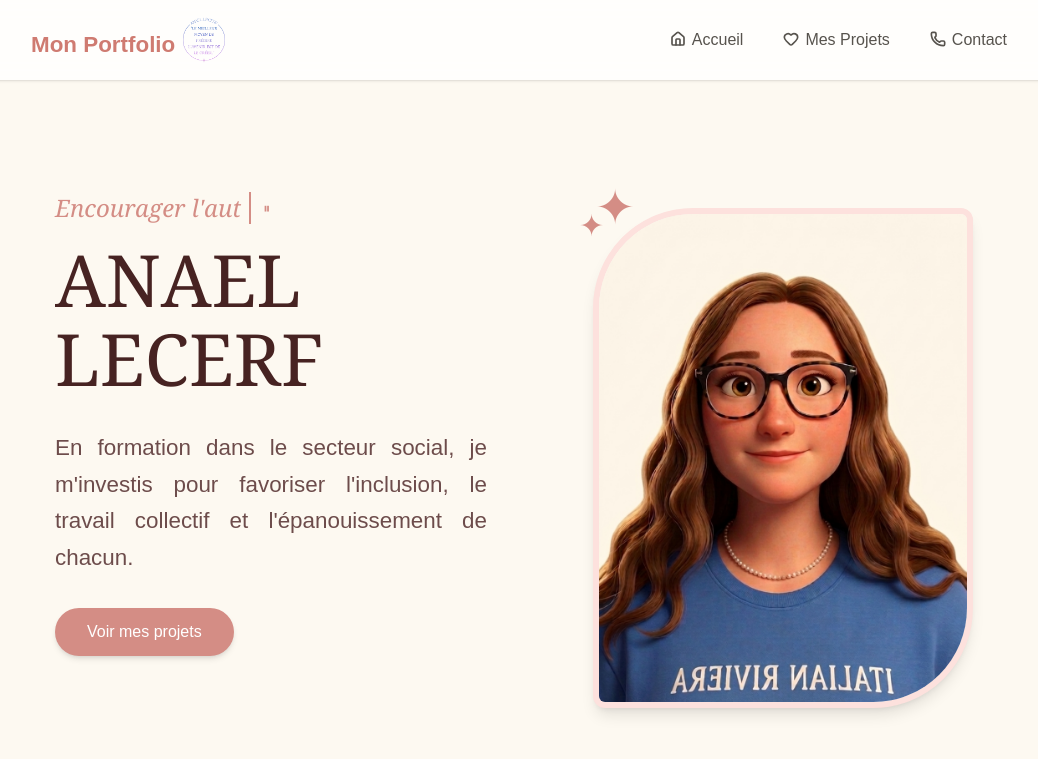
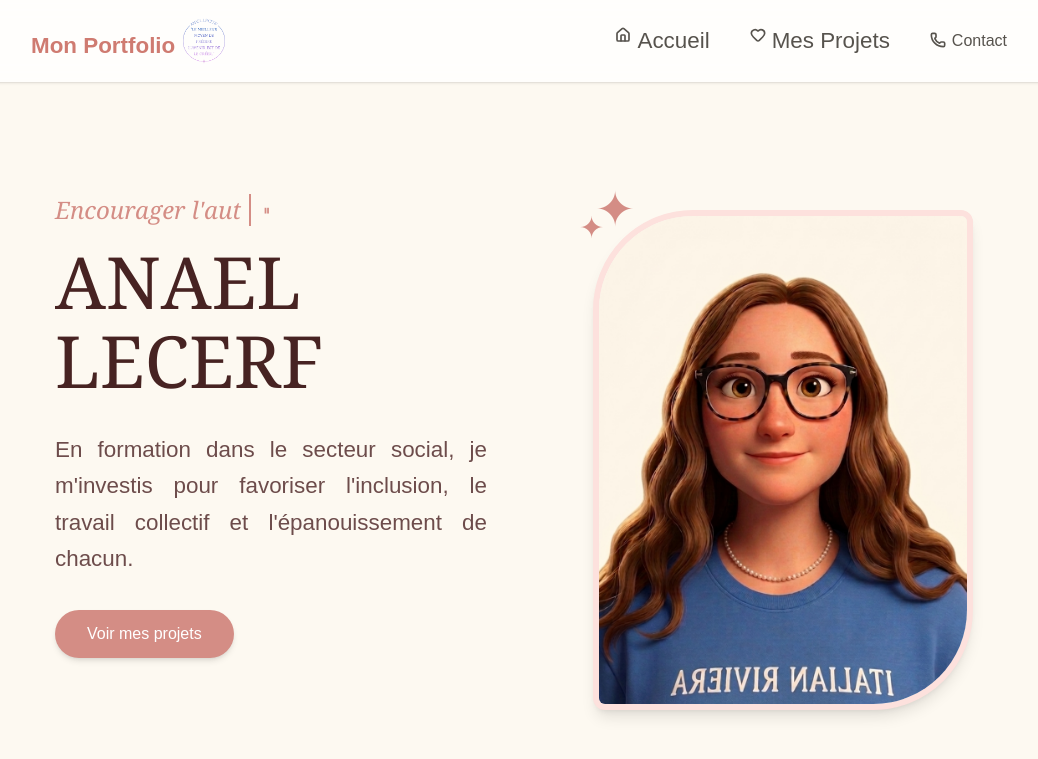
Before and after one commit to ykanael/portfolio, a Next.js app: page / in a window 1280 px wide. Shown: the top 759 px of the page, without its empty margins (113-1151 px from the left). Built offline with nearby package versions, Linux system fonts and the light colour scheme.

Commit message:
Update layout.tsx

```diff
--- a/app/layout.tsx
+++ b/app/layout.tsx
@@ -34,7 +34,7 @@ export default function RootLayout({ children }: Readonly<{ children: React.Reac
                 href="/"
                 className="px-4 py-2 transition-all duration-300 hover:bg-[#cf877f] hover:text-white hover:rounded-[2.5rem]"
               >
-                <div className="flex gap-1.5">
+                <div className="xl:text-[1.4rem] flex gap-1.5">
                   <House className="xl:text-[1.4rem] w-4 h-5 relative top-[0.075rem]" strokeWidth={2.5} />
                   Accueil
                 </div>
@@ -43,7 +43,7 @@ export default function RootLayout({ children }: Readonly<{ children: React.Reac
                 href="/projets"
                 className="px-4 py-2 transition-all duration-300 hover:bg-[#cf877f] hover:text-white hover:rounded-[2.5rem]"
               >
-                <div className="flex gap-1.5">
+                <div className="xl:text-[1.4rem] flex gap-1.5">
                   <Heart className="xl:text-[1.4rem] w-4 h-5 relative top-[0.075rem]" strokeWidth={2.5} />
                   Mes Projets
                 </div>
```
